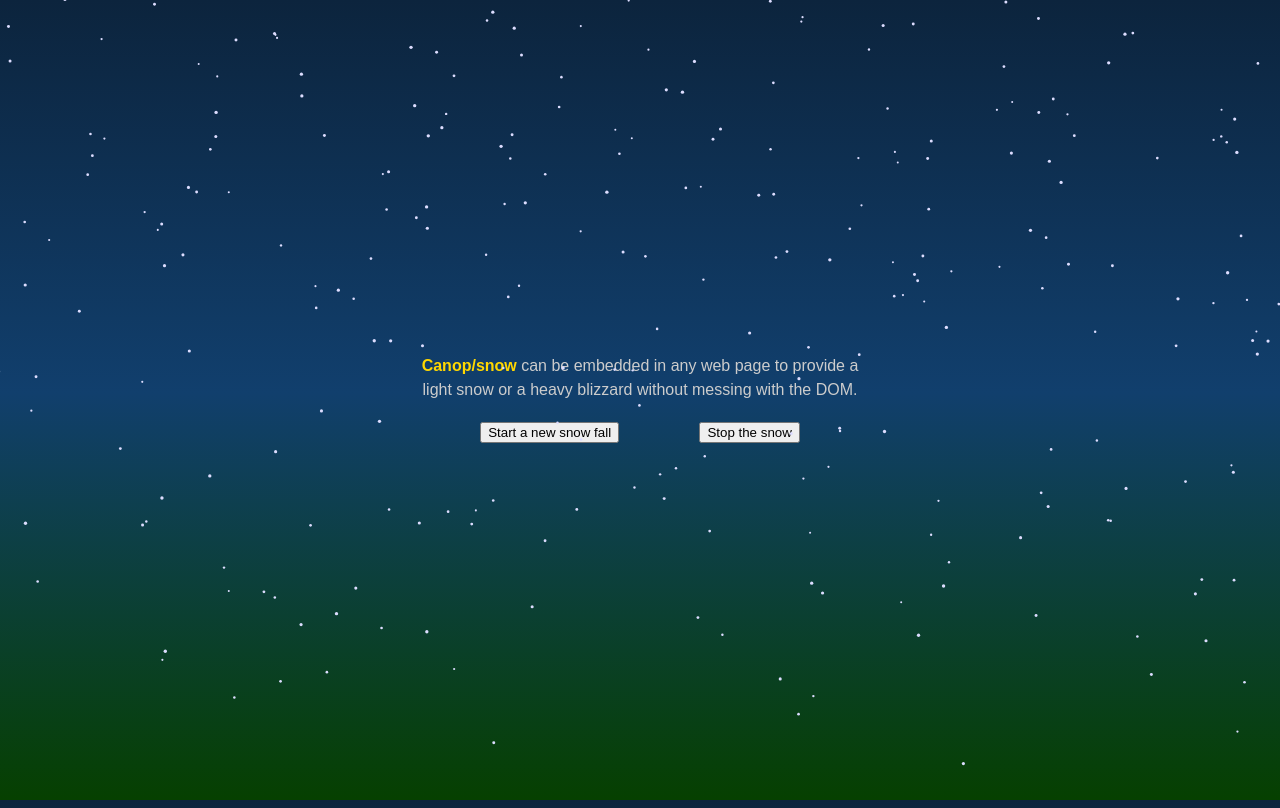
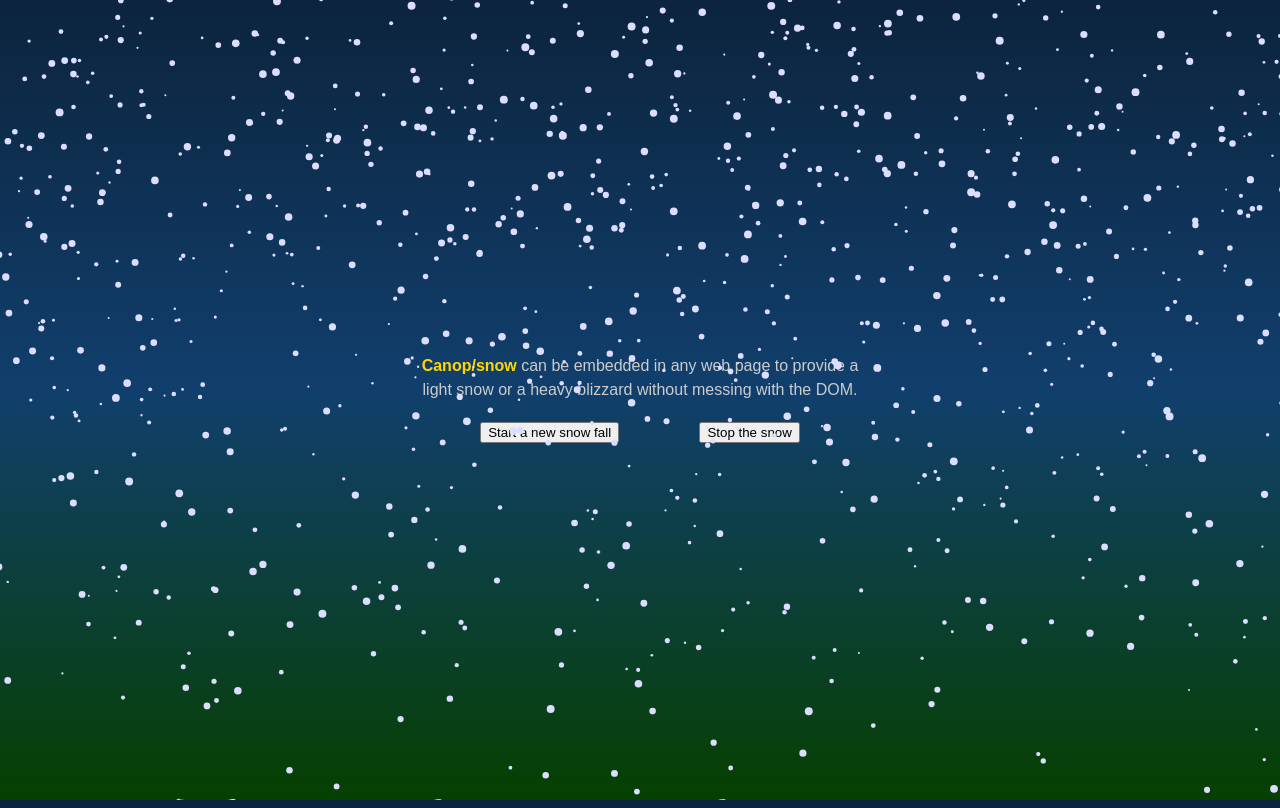
Before and after one commit to Canop/snow, a plain HTML site: page index.html in a window 1280 px wide. Drawn offline with Linux system fonts and the light colour scheme.

Commit message:
prettier initial snow fall on demonstration page

```diff
--- a/index.html
+++ b/index.html
@@ -95,7 +95,12 @@
 	</div>
 	<p id=message></p>
 	<script>
-		snow.start();
+		snow.start({
+			maxRadius: 4,
+			flakeCount: 3000,
+			stickingRatio: 2,
+			wind: -2
+		});
 
 		var	messageTimer,
 			gid = document.getElementById.bind(document),
```
